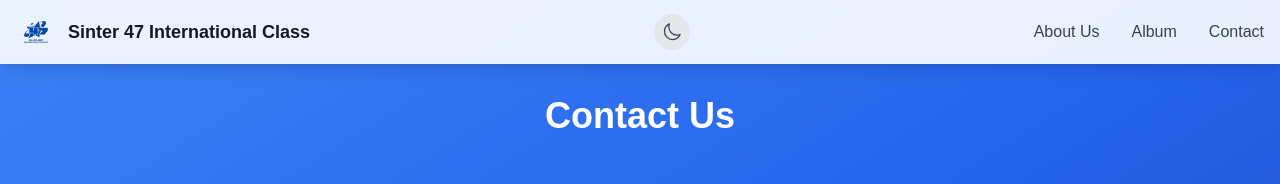
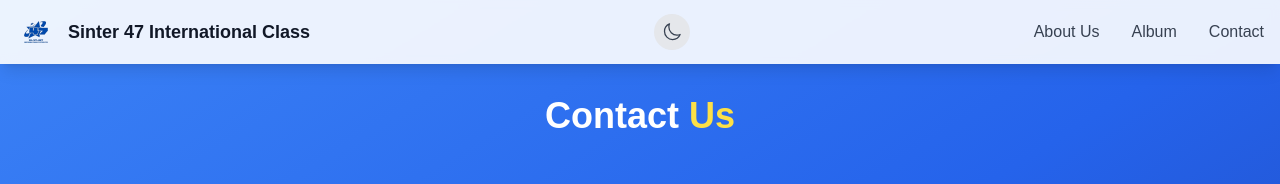
Before and after one commit to si47int/si47int, a Next.js app: page /contact in a window 1280 px wide. Shown: the top 184 px of the page. Built offline with nearby package versions, Linux system fonts and the light colour scheme.

Commit message:
wrd color

```diff
--- a/src/app/contact/page.tsx
+++ b/src/app/contact/page.tsx
@@ -7,7 +7,10 @@ const ContactPage = () => {
     <div className="min-h-screen bg-gradient-to-br from-blue-500 via-blue-600 to-blue-800 dark:from-gray-900 dark:via-gray-800 dark:to-gray-900">
       <div className="container mx-auto px-4 pb-16 pt-24">
         <h1 className="text-4xl font-bold text-white mb-12 text-center">
-          Contact Us
+          Contact {" "}
+          <span className="text-yellow-300 dark:text-yellow-400">
+              Us
+            </span>
         </h1>
 
         <div className="grid md:grid-cols-2 gap-8">
```
